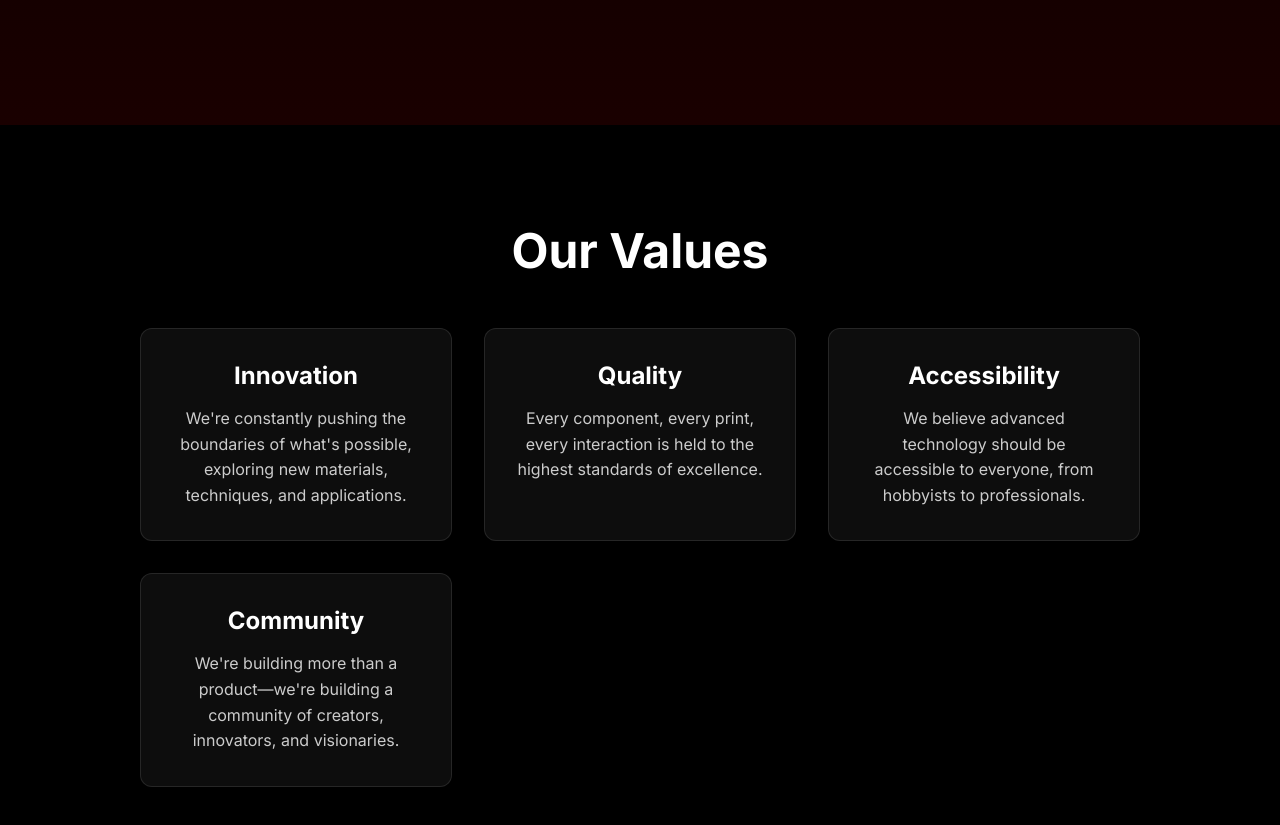
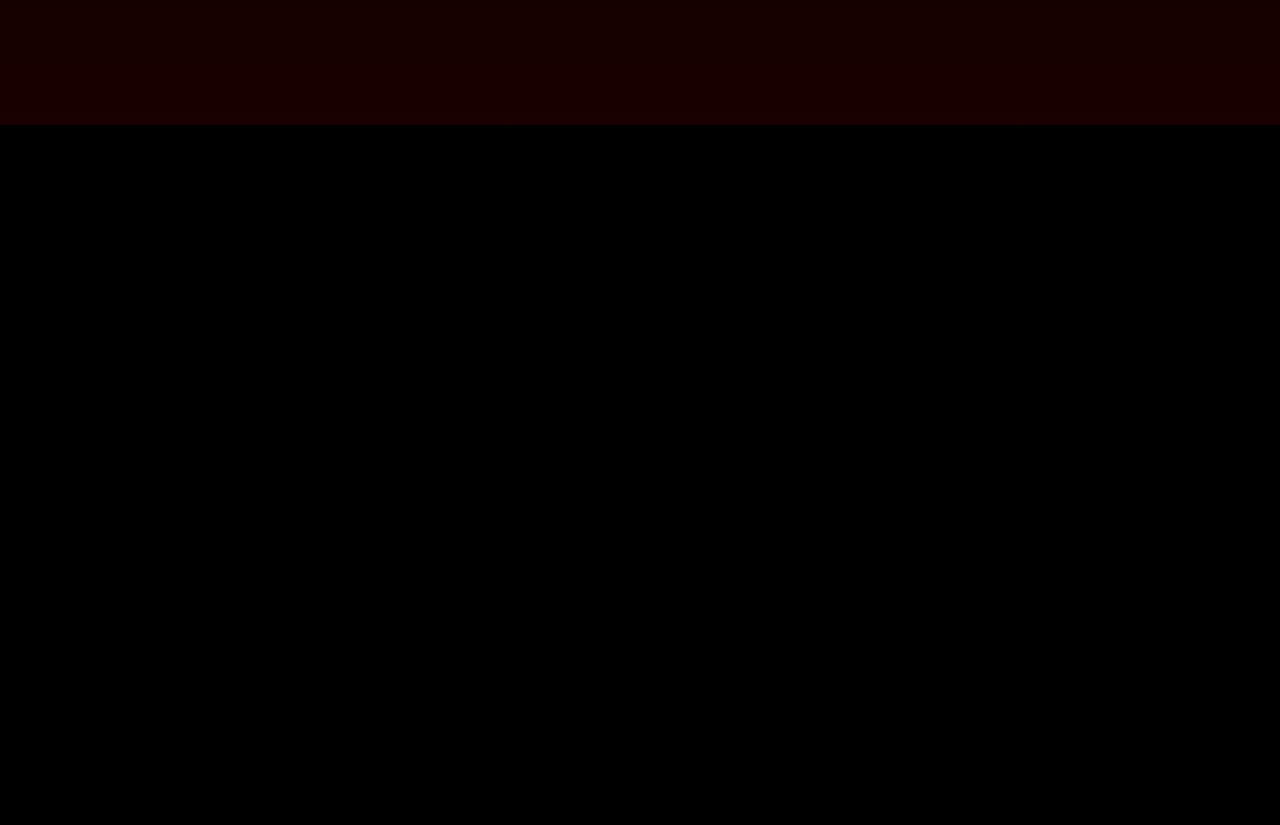
Before and after one commit to summersolstice44/Polysynth-Website, a Next.js app: page /about in a window 1280 px wide. Shown: the part 1549-2374 px from the top of the page. After the commit the page ends 1674 px from the top, so only its background shows below. Built offline with nearby package versions, Linux system fonts and the light colour scheme.

Commit message:
removed our values section, returned checkmark

```diff
--- a/app/about/page.tsx
+++ b/app/about/page.tsx
@@ -63,41 +63,6 @@ export default function About() {
         </div>
       </section>
 
-      <section className={styles.values}>
-        <div className="container">
-          <h2 className={styles.sectionTitle}>Our Values</h2>
-          <div className={styles.valuesGrid}>
-            <div className={styles.value}>
-              <h3>Innovation</h3>
-              <p>
-                We&apos;re constantly pushing the boundaries of what&apos;s possible,
-                exploring new materials, techniques, and applications.
-              </p>
-            </div>
-            <div className={styles.value}>
-              <h3>Quality</h3>
-              <p>
-                Every component, every print, every interaction is held to the
-                highest standards of excellence.
-              </p>
-            </div>
-            <div className={styles.value}>
-              <h3>Accessibility</h3>
-              <p>
-                We believe advanced technology should be accessible to everyone,
-                from hobbyists to professionals.
-              </p>
-            </div>
-            <div className={styles.value}>
-              <h3>Community</h3>
-              <p>
-                We&apos;re building more than a product—we&apos;re building a community
-                of creators, innovators, and visionaries.
-              </p>
-            </div>
-          </div>
-        </div>
-      </section>
     </>
   )
 }
--- a/app/waitlist/page.tsx
+++ b/app/waitlist/page.tsx
@@ -48,6 +48,7 @@ export default function Waitlist() {
       <section className={styles.hero}>
         <div className="container">
           <div className={styles.successMessage}>
+            <div className={styles.successIcon}>✓</div>
             <h1>Thank You!</h1>
             <p>You&apos;ve been added to our waitlist. We&apos;ll notify you as soon as the poly1-mini becomes available.</p>
           </div>
```
